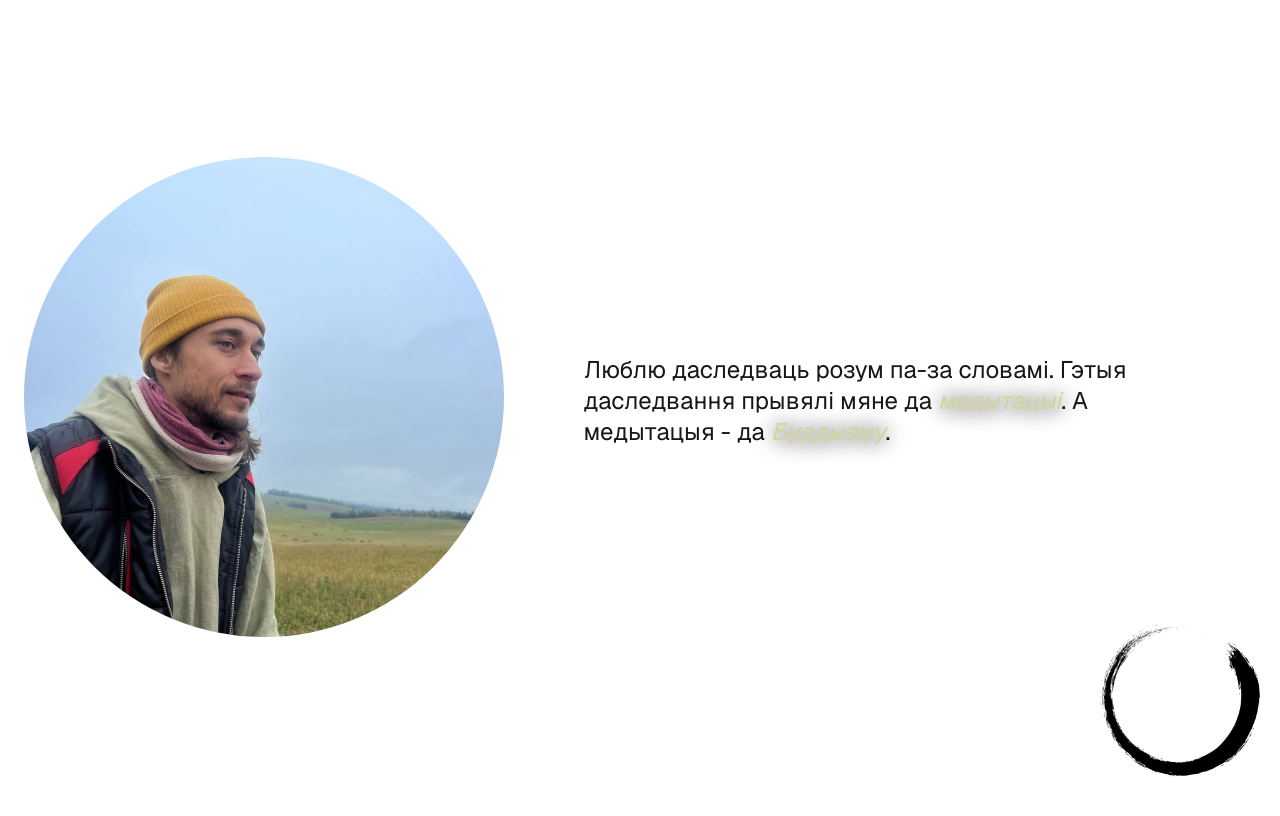
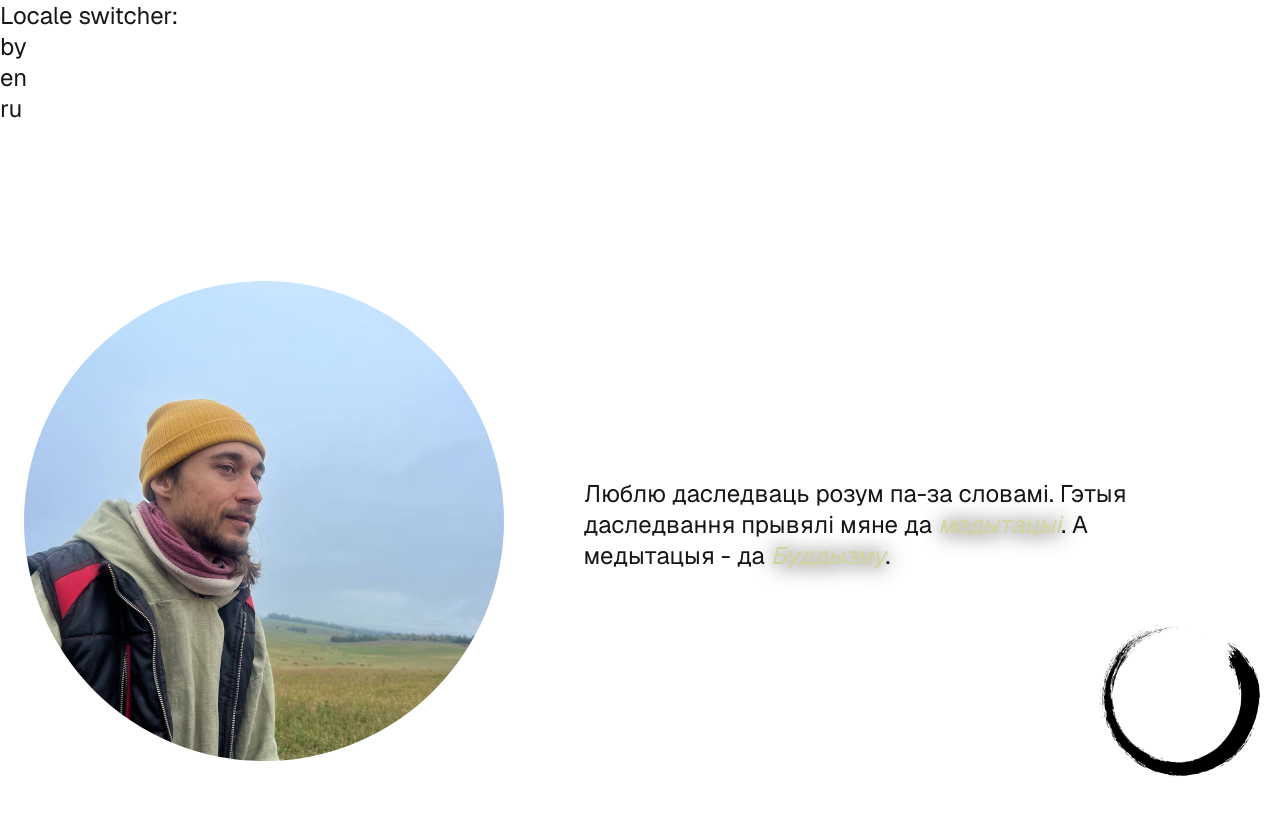
Before and after one commit to jathpr/mitya-public-interface, a Next.js app: page /en/about in a window 1280 px wide. Shown: the top 816 px of the page. Built offline with nearby package versions, Linux system fonts and the light colour scheme.

Commit message:
add experimental i18n

```diff
--- a/src/app/[lang]/(pages)/about/page.tsx
+++ b/src/app/[lang]/(pages)/about/page.tsx
@@ -3,8 +3,13 @@ import styles from "./page.module.css";
 import mitya from "../../../../../public/me.jpg";
 import Image from "next/image";
 import Link from "next/link";
+import { headers } from "next/headers";
 
-export default function about() {
+export default async function about() {
+  const headersList = await headers();
+  console.log("🚀 ~ Home ~ headersList:", headersList);
+  const fullUrl = headersList.get("referer") || "";
+  console.log("🚀 ~ Home ~ fullUrl:", fullUrl);
   return (
     <div className={styles.page}>
       <Link href="/buddhism/intro">
--- a/src/app/[lang]/layout.tsx
+++ b/src/app/[lang]/layout.tsx
@@ -2,6 +2,7 @@ import type { Metadata } from "next";
 import { Geist } from "next/font/google";
 import { SpeedInsights } from "@vercel/speed-insights/next";
 import "./globals.css";
+import LocaleSwitcher from "@/components/localeSwitcher";
 
 const geistSans = Geist({
   subsets: ["latin"],
@@ -20,6 +21,7 @@ export default function RootLayout({
   return (
     <html lang="en">
       <body className={`${geistSans.className}`}>
+        <LocaleSwitcher />
         {children}
         <SpeedInsights />
       </body>
--- /dev/null
+++ b/src/components/localeSwitcher.tsx
@@ -0,0 +1,30 @@
+"use client";
+
+import { usePathname } from "next/navigation";
+import Link from "next/link";
+import { LOCALES } from "@/middleware";
+
+export default function LocaleSwitcher() {
+  const pathname = usePathname();
+  const redirectedPathname = (locale: string) => {
+    if (!pathname) return "/";
+    const segments = pathname.split("/");
+    segments[1] = locale;
+    return segments.join("/");
+  };
+
+  return (
+    <div>
+      <p>Locale switcher:</p>
+      <ul>
+        {LOCALES.map((locale) => {
+          return (
+            <li key={locale}>
+              <Link href={redirectedPathname(locale)}>{locale}</Link>
+            </li>
+          );
+        })}
+      </ul>
+    </div>
+  );
+}
--- a/src/middleware.ts
+++ b/src/middleware.ts
@@ -1,31 +1,46 @@
 import { NextRequest, NextResponse } from "next/server";
 import Negotiator from "negotiator";
+import { cache } from "react";
 
-const locales = ["by", "en", "ru"]; // represent order of preferred language
+export const LOCALES = ["by", "en", "ru"]; // represent order of preferred language
+let selectedLocale: string;
 
 function getLocale(request: NextRequest) {
+  if (selectedLocale) {
+    setRequestLocale(selectedLocale);
+    return selectedLocale;
+  }
+
   const languages = new Negotiator(request).languages();
 
   for (const language of languages) {
-    for (const locale of locales) {
+    for (const locale of LOCALES) {
       if (language.includes(locale)) return locale;
     }
   }
-
+  setRequestLocale("by");
   return "by";
 }
 
 export function middleware(request: NextRequest) {
   // Check if there is any supported locale in the pathname
   const { pathname } = request.nextUrl;
-  const pathnameHasLocale = locales.some(
-    (locale) => pathname.startsWith(`/${locale}/`) || pathname === `/${locale}`
-  );
+  const pathnameHasLocale = LOCALES.some((locale) => {
+    const isLocale =
+      pathname.startsWith(`/${locale}/`) || pathname === `/${locale}`;
+    if (isLocale) {
+      setRequestLocale(locale);
+      selectedLocale = locale;
+    }
+    return isLocale;
+  });
   if (pathnameHasLocale) return;
 
   // Redirect if there is no locale
   const locale = getLocale(request);
   request.nextUrl.pathname = `/${locale}${pathname}`;
+  const SS = getRequestLocale();
+  console.log("🚀 ~ middleware ~ SS:", SS);
   return NextResponse.redirect(request.nextUrl);
 }
 
@@ -35,3 +50,17 @@ export const config = {
     "/((?!_next).*)",
   ],
 };
+
+const requestContext = cache(() => {
+  return new Map<string, string>();
+});
+
+// export const setRequestContext = (key: string, value: string) =>
+//   requestContext().set(key, value);
+
+// export const getRequestContext = (key: string) => requestContext().get(key);
+
+export const setRequestLocale = (value: string) =>
+  requestContext().set("locale", value);
+
+export const getRequestLocale = () => requestContext().get("locale");
```
Also changed, not shown: src/app/[lang]/page.tsx (+19 -6 lines).
